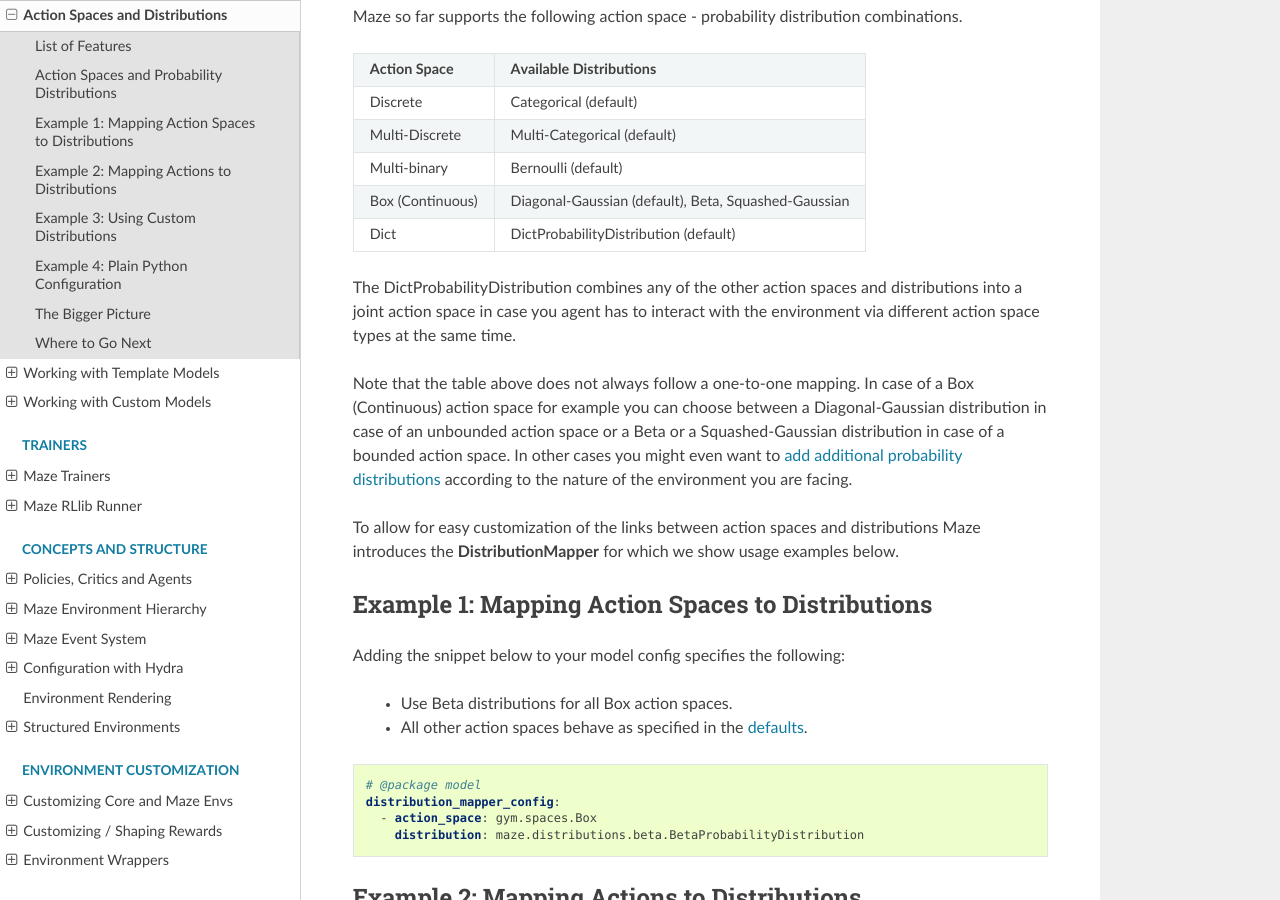
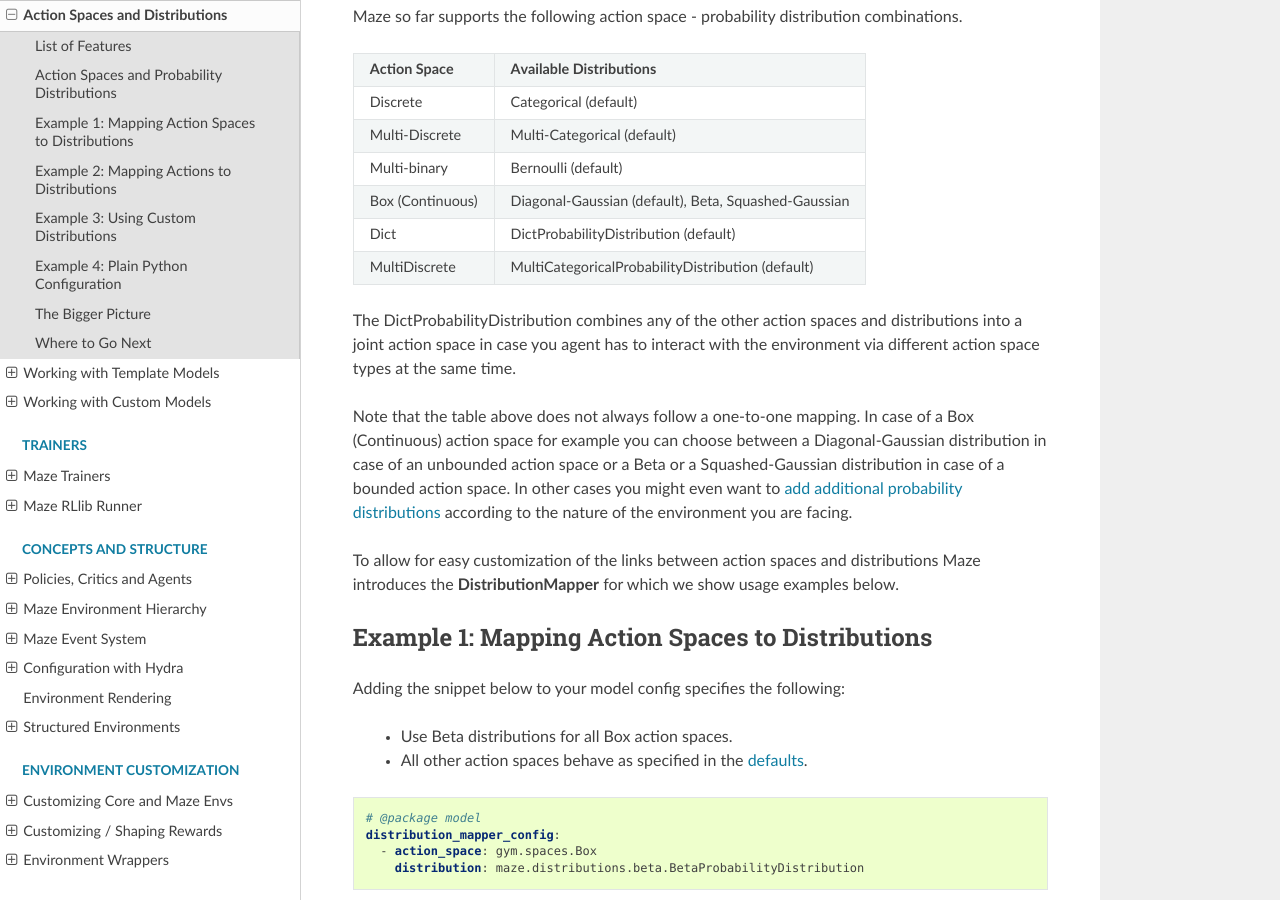
Before and after one commit to enlite-ai/maze, a Sphinx documentation site: the page built from docs/source/policy_and_value_networks/distributions_and_action_heads.rst, in a window 1280 px wide and 900 px high, scrolled down 675 px. Built offline with Sphinx 7.4.7 and the Read the Docs theme 2.0.0, drawn with Linux system fonts in a browser that asks for light colours.

Commit message:
FIX: adds MultiDiscrete distribution to docs

```diff
--- a/docs/source/policy_and_value_networks/distributions_and_action_heads.rst
+++ b/docs/source/policy_and_value_networks/distributions_and_action_heads.rst
@@ -43,6 +43,8 @@ Maze so far supports the following action space - probability distribution combi
 | Box (Continuous) | Diagonal-Gaussian (default), Beta, Squashed-Gaussian  |
 +------------------+-------------------------------------------------------+
 | Dict             | DictProbabilityDistribution (default)                 |
++------------------+-------------------------------------------------------+
+| MultiDiscrete    | MultiCategoricalProbabilityDistribution (default)     |
 +------------------+-------------------------------------------------------+
 
 The DictProbabilityDistribution combines any of the other action spaces and distributions into a joint action space
```
